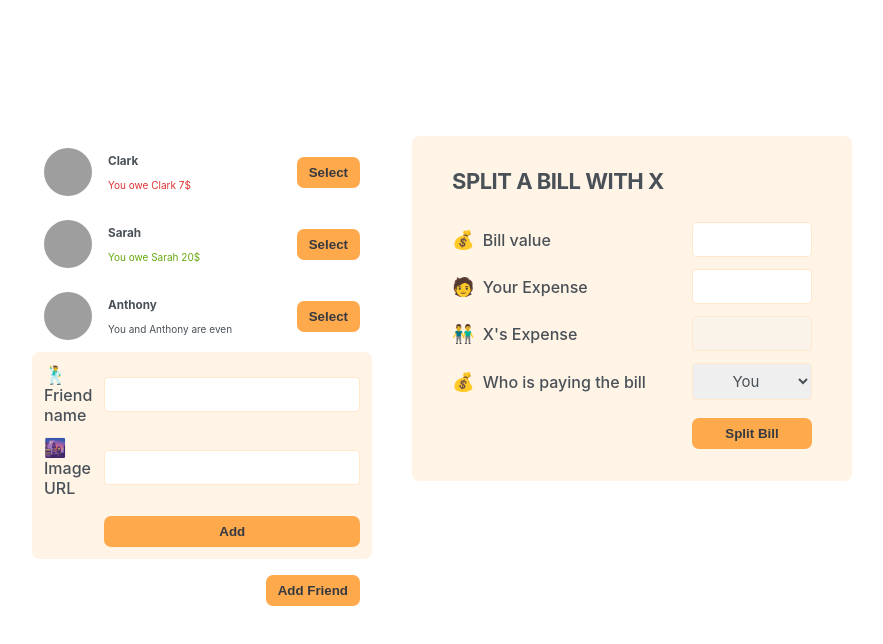
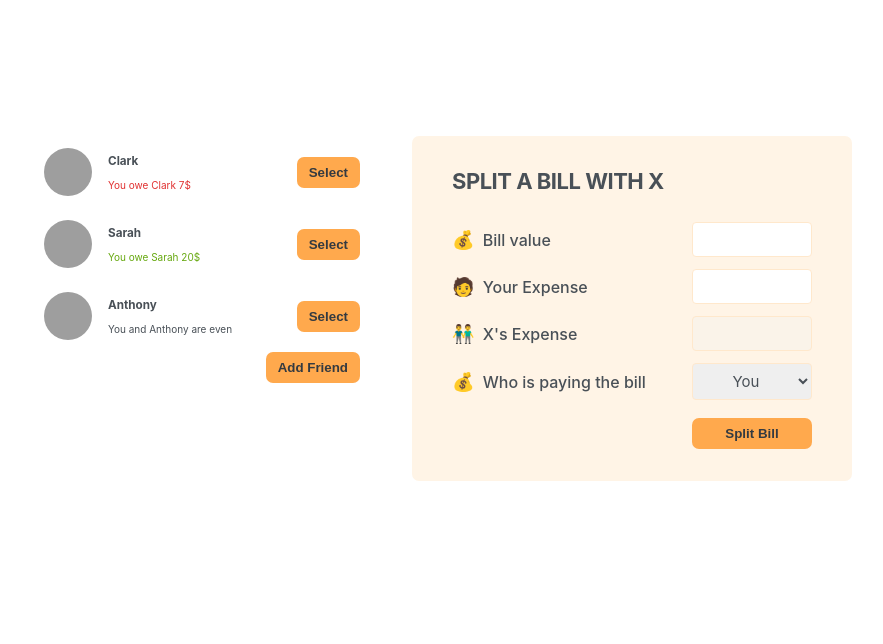
Before and after one commit to r3hmantom/practice-eat-n-split, a React (Vite) app: page / in a window 1280 px wide. Shown: the top 644 px of the page, without its empty margins (198-1081 px from the left). Built offline with nearby package versions, Linux system fonts and the light colour scheme; grey boxes are pictures that could not be loaded.

Commit message:
Displaying friend form

```diff
--- a/src/App.tsx
+++ b/src/App.tsx
@@ -1,12 +1,20 @@
+import { useState } from "react";
 import { FriendList, FormAddFriend, Button, FormSplitBill } from "./components";
 
 const App = () => {
+  const [showAddFriend, setshowAddFriend] = useState(false);
+  function handleShowAddFriend() {
+    setshowAddFriend((show) => !show);
+  }
+
   return (
     <div className="app">
       <div className="sidebar">
         <FriendList />
-        <FormAddFriend />
-        <Button>Add Friend</Button>
+        {showAddFriend && <FormAddFriend />}
+        <Button onClick={handleShowAddFriend}>
+          {showAddFriend ? "Close" : "Add Friend"}
+        </Button>
       </div>
       <FormSplitBill />
     </div>
--- a/src/components/Button.tsx
+++ b/src/components/Button.tsx
@@ -1,9 +1,14 @@
 interface ButtonProps {
   children: string;
+  onClick?: () => void;
 }
 
-const Button: React.FC<ButtonProps> = ({ children }) => {
-  return <button className="button">{children}</button>;
+const Button: React.FC<ButtonProps> = ({ children, onClick }) => {
+  return (
+    <button className="button" onClick={onClick}>
+      {children}
+    </button>
+  );
 };
 
 export default Button;
```
